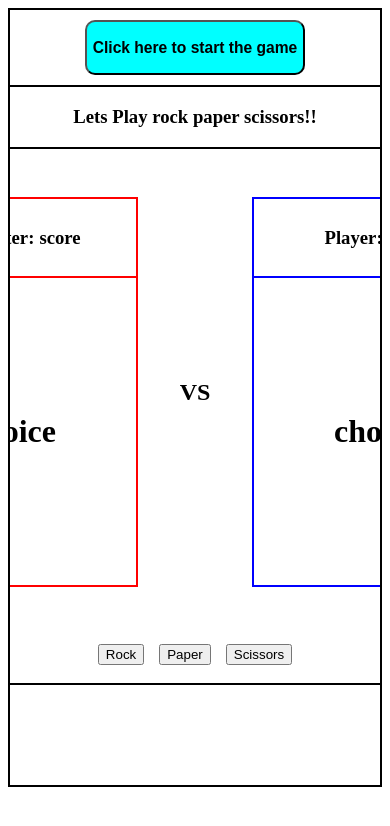
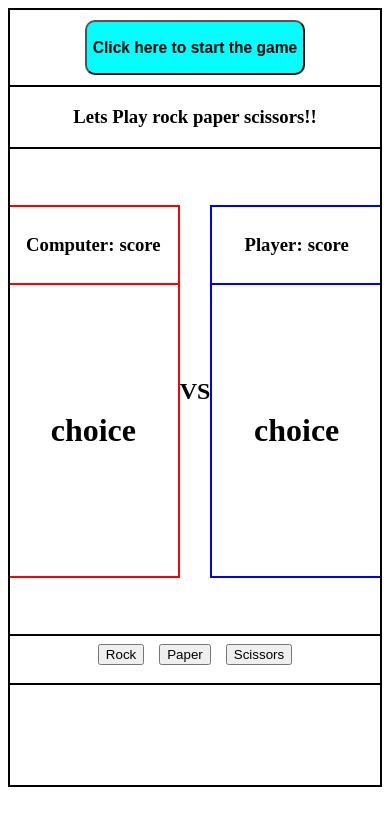
Before and after one commit to RobertTBrooks/Rock-Paper-Scissors_TOP_PJ, a plain HTML site: page index.html in a window 390 px wide. Drawn offline with Linux system fonts and the light colour scheme.

Commit message:
made some changes for mobile
made some changes to see if it works better on mobile to scale down

```diff
--- a/stylesheets/styles.css
+++ b/stylesheets/styles.css
@@ -36,31 +36,39 @@
 #container {
     border: solid black 2px;
 
+
 }
 
 
 #game-play-here {
     border: solid black 2px;
-    width: 700px;
+    width: 80%;
+    max-width: 700px;
+    min-width: 400px;
     height: 600px;
     margin-bottom: 100px;
 }
 
 #outer-game-box {
     border: solid black 2px;
-    border-bottom: 0;
+    border-left: 0;
+    border-right: 0;
     display: flex;
     justify-content: space-evenly;
     align-items: center;
     width:100%;
-    height: 100%
+    height: 100%;
+    overflow: hidden;
+    box-sizing: border-box;
+    padding: 10px;
 }
 
 #computer-box {
     width:250px;
     height:80%;
     border: solid red 2px;
-
+    overflow: hidden;
+    box-sizing: border-box;
 
 }
 
```
